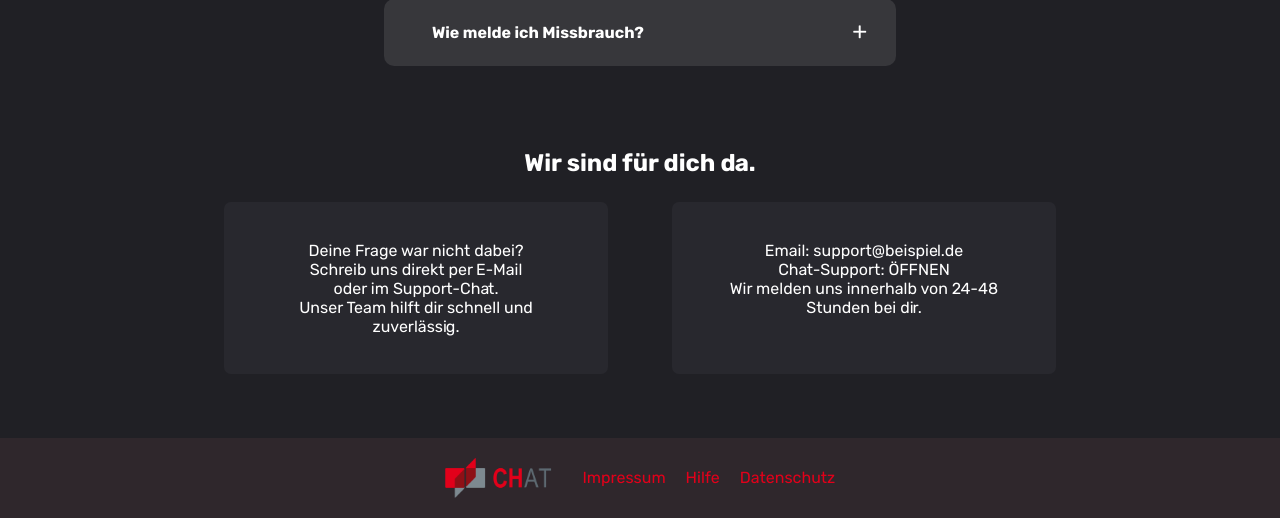
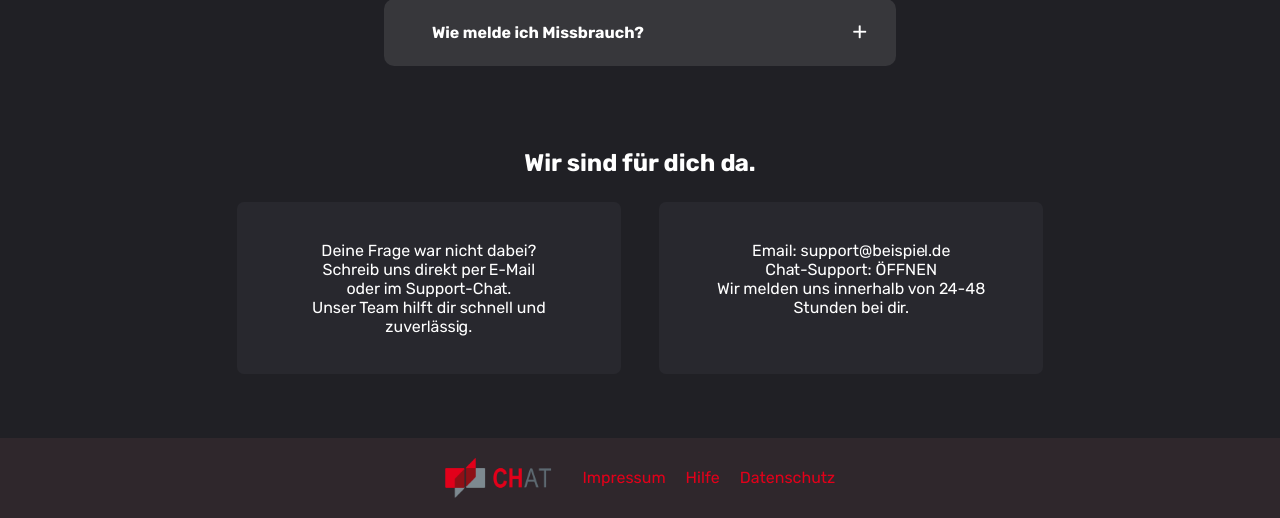
Before and after one commit to Luca-Engl/DHBW-Chat, a PHP site: page /help.php in a window 1280 px wide. Shown: the part 930-1448 px from the top of the page. Run offline with PHP 8.4, Linux system fonts and the light colour scheme.

Commit message:
shrinked gap between info-boxes on help.php

```diff
--- a/src/php/help.php
+++ b/src/php/help.php
@@ -102,7 +102,7 @@ $loggedIn = !empty($_SESSION['loggedIn']) && $_SESSION['loggedIn'] === true;
 
     <h2 class="align-center margin-bottom-1">Wir sind für dich da.</h2>
 
-    <section class="flex-center align-stretch gap-5 margin-top-2 margin-bottom-5">
+    <section class="flex-center align-stretch gap-3 margin-top-2 margin-bottom-5">
 
         <article class="info-box background padding-3 align-left info-box">
             <p>
```
